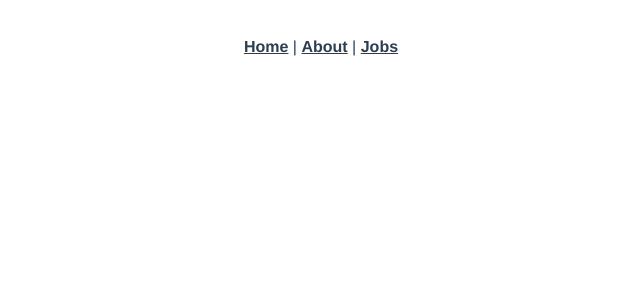
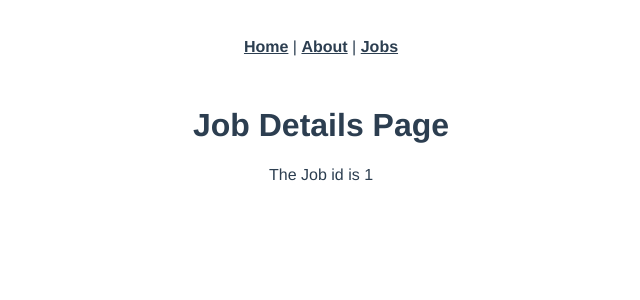
Before and after one commit to beltranbot/tnn-ninja-jobs, a Vue app: page /jobs/1 in a window 1280 px wide. Before the commit this address had no page. Shown: the top 300 px of the page, without its empty margins (319-959 px from the left). Built offline with nearby package versions, Linux system fonts and the light colour scheme.

Commit message:
route parameters, job details

```diff
--- a/src/router/index.js
+++ b/src/router/index.js
@@ -2,6 +2,7 @@
 import Home from '../views/Home.vue'
 import About from '../views/About.vue'
 import Jobs from '../views/jobs/Jobs.vue'
+import JobDetails from '../views/jobs/JobDetails.vue'
 
 const routes = [
   {
@@ -18,6 +19,11 @@
     path: '/jobs',
     name: 'Jobs',
     component: Jobs
+  },
+  {
+    path: '/jobs/:id',
+    name: 'JobDetails',
+    component: JobDetails
   }
 ]
 
--- a/src/views/jobs/JobDetails.vue
+++ b/src/views/jobs/JobDetails.vue
@@ -1,10 +1,15 @@
 <template>
-
+  <h1>Job Details Page</h1>
+  <p>The Job id is {{ id }}</p>
 </template>
 
 <script>
 export default {
-
+    data() {
+        return {
+            id: this.$route.params.id
+        }
+    }
 }
 </script>
 
```
